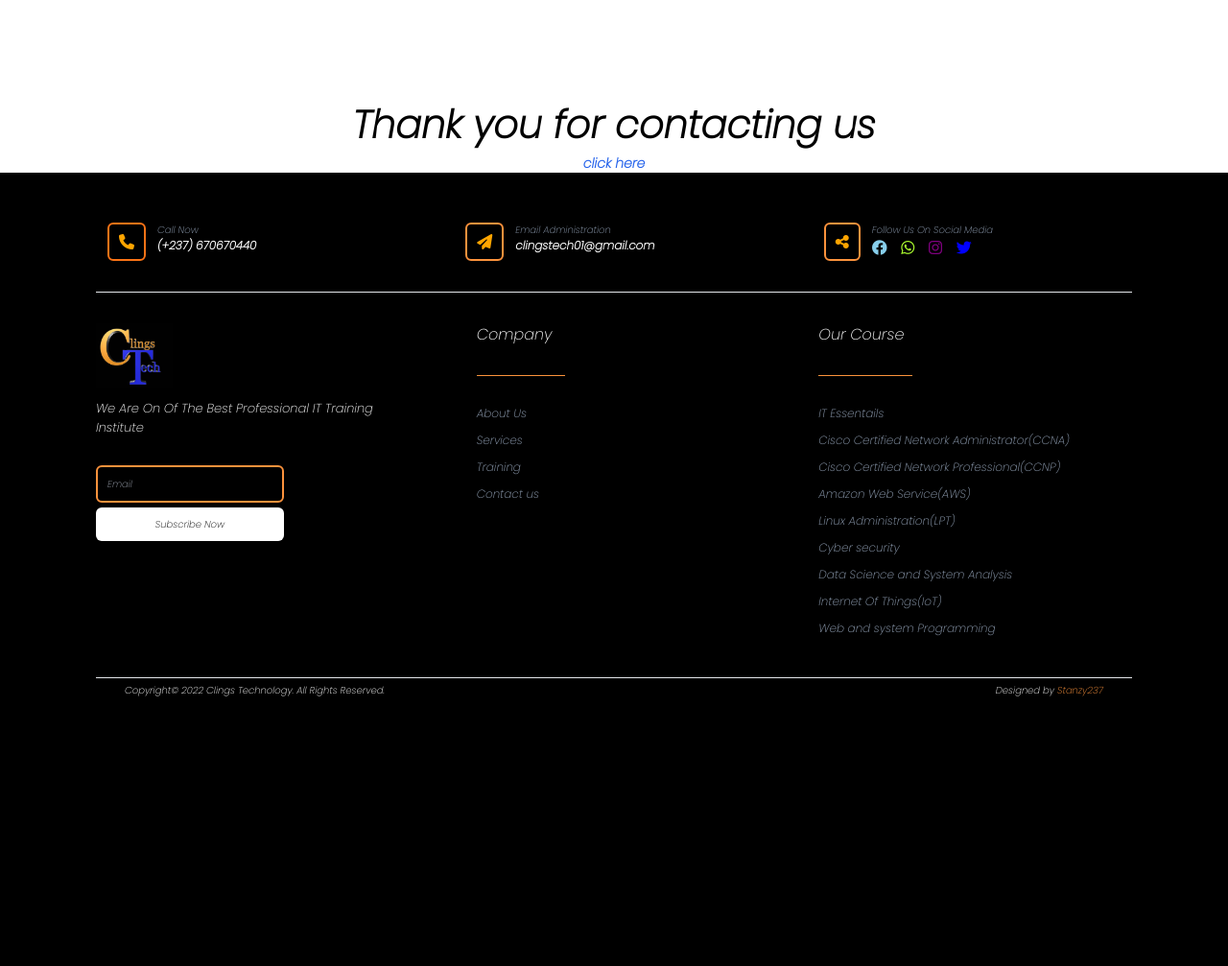
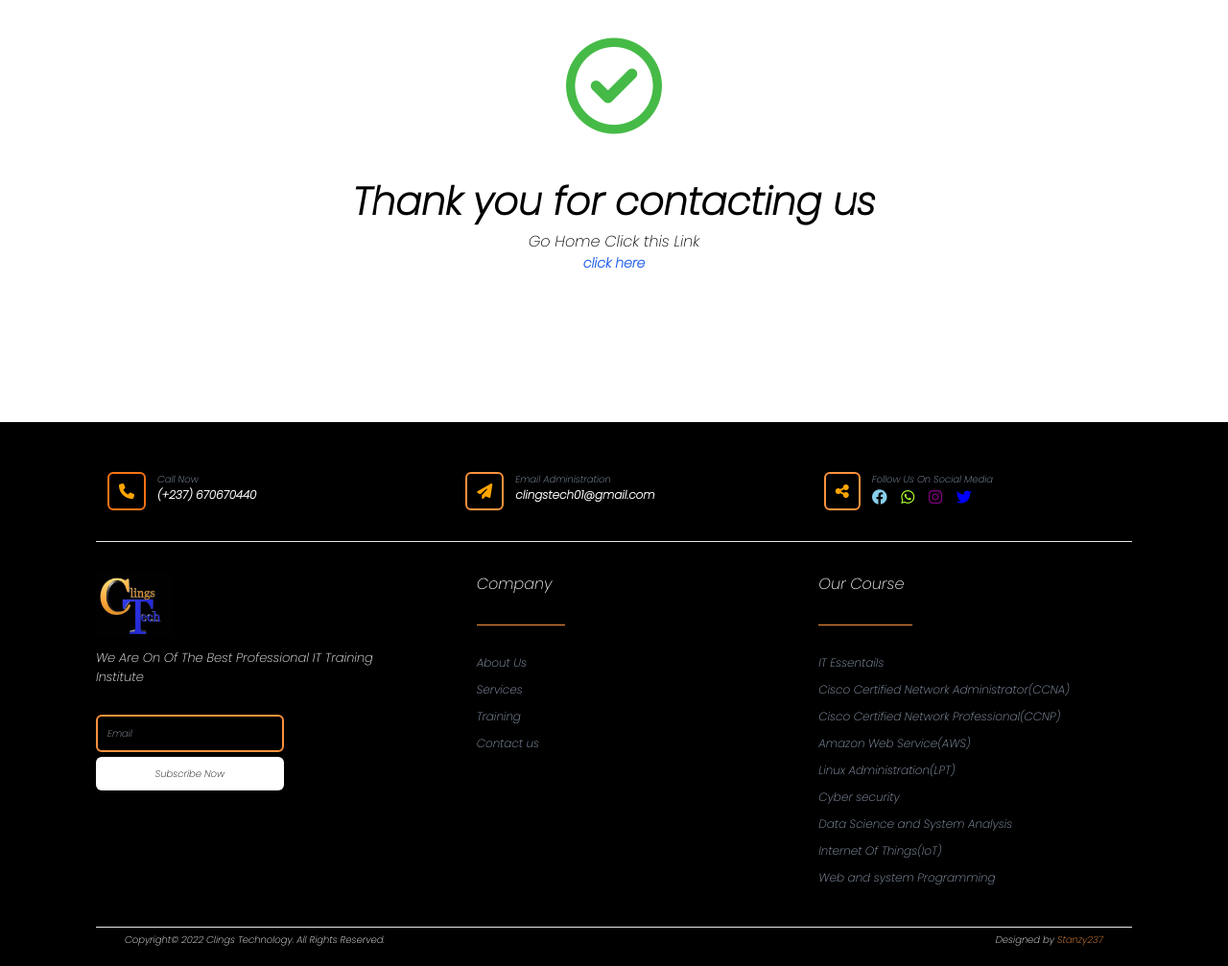
Before and after one commit to Stanzy-Developer/Clings-Technology, a PHP site: page /thankyou.html in a window 1280 px wide. Shown: the part 169-1176 px from the top of the page at 96% size. Before the commit the page ends 895 px from the top, so only its background shows below. Run offline with PHP 8.4, Linux system fonts and the light colour scheme; style sheets or scripts are compiled from the project's sources.

Commit message:
Customising the Thank you page

```diff
--- a/contact.html
+++ b/contact.html
@@ -119,7 +119,8 @@
               required>
           </div>
           <div>
-            <input type="hidden" name="_next" value="thankyou.html">
+            <input type="hidden" name="_next"
+              value="https://stanzy-developer.github.io/Clings-Technology/thankyou.html">
             <input type="hidden" name="_subject" value="New submission!">
             <input type="hidden" name="_template" value="box">
             <input type="hidden" name="_captcha" value="false">
--- a/css/style.css
+++ b/css/style.css
@@ -107,3 +107,8 @@ hr {
 .fa-location-dot {
   font-size: 40px;
 }
+
+.fa-circle-check {
+  color: rgb(70, 186, 70);
+  font-size: 100px;
+}
--- a/thankyou.html
+++ b/thankyou.html
@@ -64,16 +64,22 @@
                 </ul>
             </div>
         </nav>
-
-        <h1 class="text-[40px] font-extrabold text-center mt-[100px]">Thank you for contacting us</h1>
-        <div class="text-center"><a class="text-blue-600 text-sm font-extrabold" href="index.html">click here</a></div>
+        <div class="w-full h-[50vh]">
+            <div class="text-center mb-[-60] mt-10 text-[50px]"><i class="fa-regular fa-circle-check"></i></div>
+            <h1 class="text-[40px] font-extrabold text-center mt-[100px]">Thank you for contacting us</h1>
+            <div class="text-center">
+                <p>Go Home Click this Link</p><a class="text-blue-600 text-sm font-extrabold" href="index.html">click
+                    here</a>
+            </div>
+        </div>
         <!------------- footer Section ------------->
         <section class="footer">
             <div class="grid grid-cols-3 gap-10 my-8">
                 <div class="flex">
                     <div
                         class="border-2 border-orange-500 p-[10px] flex place-content-center rounded-md text-white mx-3">
-                        <i class="fa-solid fa-phone"></i></div>
+                        <i class="fa-solid fa-phone"></i>
+                    </div>
                     <div class="text-white">
                         <p class="text-[10px] text-slate-400">Call Now</p>
                         <p class="text-[12px] font-bold">(+237) 670670440</p>
@@ -82,7 +88,8 @@
                 <div class="flex">
                     <div
                         class="border-2 border-orange-400 p-[10px] flex place-content-center rounded-md text-white mx-3">
-                        <i class="fa-solid fa-paper-plane"></i></div>
+                        <i class="fa-solid fa-paper-plane"></i>
+                    </div>
                     <div class="text-white">
                         <p class="text-[10px] text-slate-400">Email Administration</p>
                         <p class="text-[12px] font-bold">clingstech01@gmail.com</p>
@@ -92,7 +99,8 @@
                 <div class="flex">
                     <div
                         class="border-2 border-orange-400 p-[10px] flex place-content-center rounded-md text-white mx-3">
-                        <i class="fa-solid fa-share-nodes"></i></div>
+                        <i class="fa-solid fa-share-nodes"></i>
+                    </div>
                     <div class="text-white">
                         <p class="text-[10px] text-slate-400">Follow Us On Social Media</p>
                         <i class="fa-brands fa-facebook"></i>
```
Also changed, not shown: css/tailwind.css, 1 other file.
